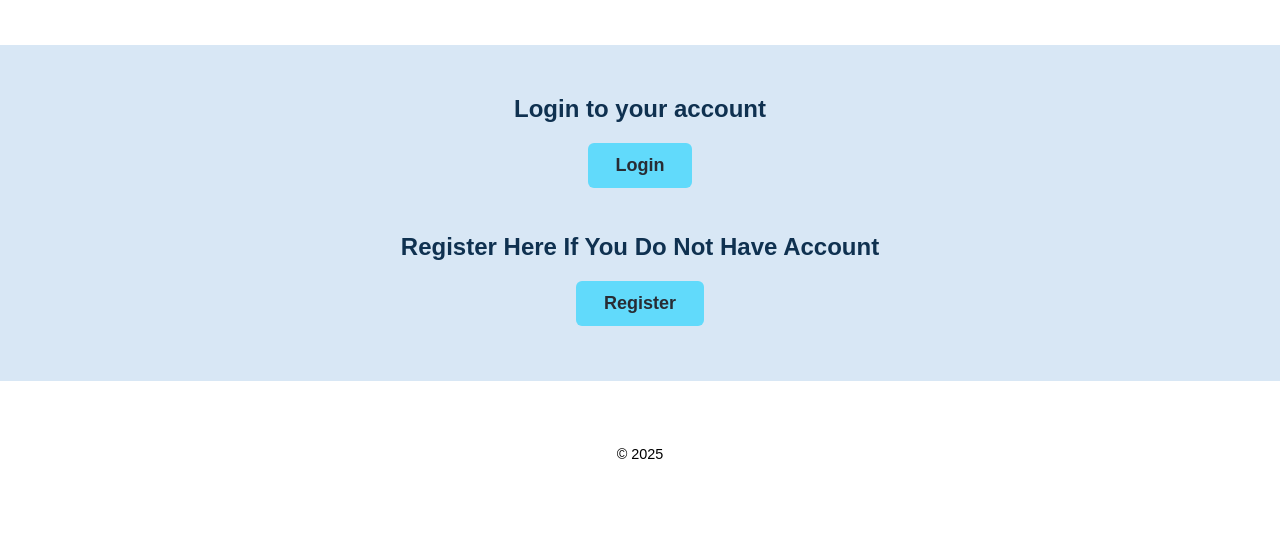
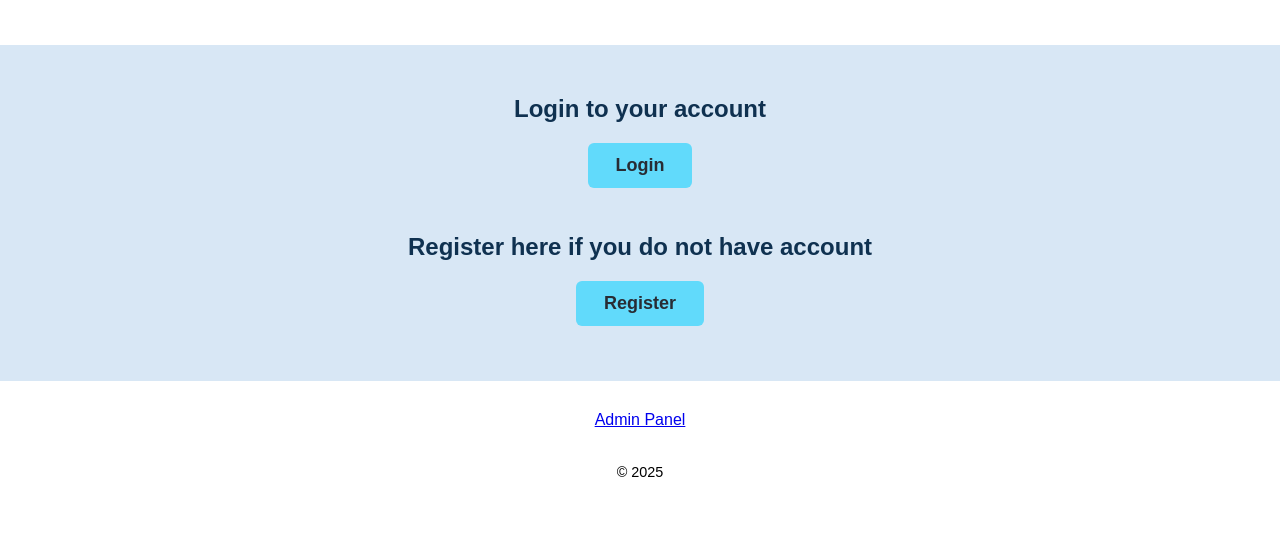
Before and after one commit to RuchiDissa/resume-classifier-ai, a Flask app: page / in a window 1280 px wide. Shown: the part 726-1280 px from the top of the page. Before the commit the page ends 1185 px from the top, so only its background shows below. Run offline with Flask 2, Linux system fonts and the light colour scheme; the visitor is signed in with stand-in values (Sample User, id 1).

Commit message:
Update index.html

```diff
--- a/app/templates/index.html
+++ b/app/templates/index.html
@@ -17,9 +17,13 @@
     <h2>Login to your account</h2>
     <a href="/login" class="btn">Login</a>
 
-    <h2>Register Here If You Do Not Have Account</h2>
+    <h2>Register here if you do not have account</h2>
     <a href="/register" class="btn">Register</a>
 </div>
+
+{% if session['role'] == 'admin' %}
+    <a href="{{ url_for('routes.admin_dashboard') }}">Admin Panel</a>
+{% endif %}
 
 <footer>
   <p>&copy; 2025</p>
```
